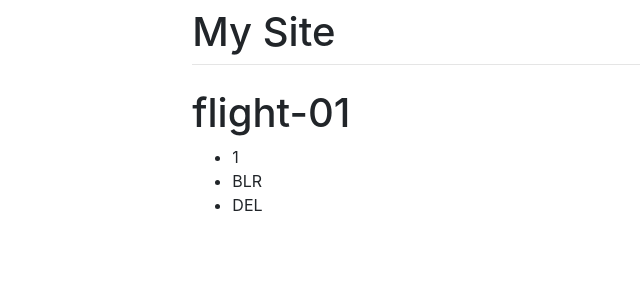
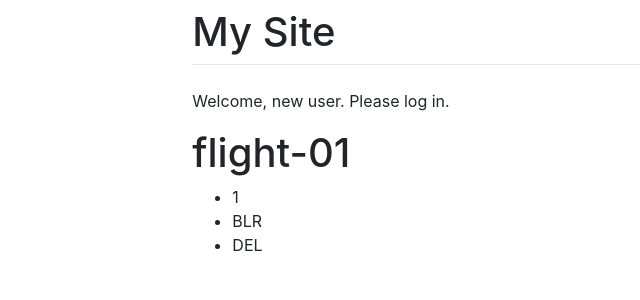
Before and after one commit to akillkumar/ravel, a Django app: page /myapp/1/ in a window 1280 px wide. Shown: the top 300 px of the page, without its empty margins (26-666 px from the left). Run offline with Django 3.2, Linux system fonts and the light colour scheme; data comes from the database, SQL or seed files in the repository; both versions use the stored data as it was after the commit; some libraries are stand-ins or nearby versions.

Commit message:
small fixes

```diff
--- a/ravel/myapp/templates/myapp/base.html
+++ b/ravel/myapp/templates/myapp/base.html
@@ -3,11 +3,19 @@
     Has components that will be used by all other pages, such as navbars, bootstrap templates etc.
     Make sure to extend other pages!
 -->
+
+{% load static %}
+
 <!doctype html>
 <html>
 <head>
 	<meta charset="utf-8">
     <meta name="viewport" content="width=device-width, initial-scale=1, shrink-to-fit=no">
+
+    <link href="https://fonts.googleapis.com/css?family=Poppins:200,300,400,500,600,700" rel="stylesheet">
+    <link href="https://fonts.googleapis.com/css?family=Abril+Fatface" rel="stylesheet">
+
+    <link rel="stylesheet" type="text/css" href="{ %static 'css/main.css'%}">
 
 	<link rel="stylesheet" href="https://stackpath.bootstrapcdn.com/bootstrap/4.3.1/css/bootstrap.min.css" integrity="sha384-ggOyR0iXCbMQv3Xipma34MD+dH/1fQ784/j6cY/iJTQUOhcWr7x9JvoRxT2MZw1T" crossorigin="anonymous">
 
@@ -19,7 +27,12 @@
 		<div class="row justify-content-center">
 			<div class="col-8">
 				<h1 class="mt-2">My Site</h1>
-                <hr class="mt-0 mb-4">
+				<hr class="mt-0 mb-4">
+				{% if user.is_authenticated %}
+					<h1>Hello, {{ user.get_username }}.</h1>
+				{% else %}
+					<p>Welcome, new user. Please log in.</p>
+				{% endif %}
                     {% block content %}
                     {% endblock %}
 			</div>
--- a/ravel/myapp/urls.py
+++ b/ravel/myapp/urls.py
@@ -4,5 +4,5 @@ from . import views
 
 urlpatterns = [
     path('', views.index, name='index'),
-    path('<int:flight_id>/', views.details, name='details')
+    path('<int:flight_id>/', views.details, name='details'),
 ]
--- a/ravel/ravel/settings.py
+++ b/ravel/ravel/settings.py
@@ -121,6 +121,10 @@ USE_TZ = True
 
 STATIC_URL = '/static/'
 
+STATICFILES_DIRS = [
+        os.path.join(BASE_DIR, 'myapp/static/'),
+]
+
 CRISPY_TEMPLATE_PACK = 'bootstrap4'
 
 LOGIN_REDIRECT_URL = '/myapp'
--- a/ravel/ravel/urls.py
+++ b/ravel/ravel/urls.py
@@ -13,6 +13,9 @@ Including another URLconf
     1. Import the include() function: from django.urls import include, path
     2. Add a URL to urlpatterns:  path('blog/', include('blog.urls'))
 """
+
+from django.conf import settings
+from django.conf.urls.static import static
 from django.contrib import admin
 from django.urls import include, path
 from register import views as v
@@ -22,4 +25,4 @@ urlpatterns = [
     path('myapp/', include('myapp.urls')),
     path('register/', v.register, name="register"),
     path('', include('django.contrib.auth.urls')),
-]
+] + static(settings.STATIC_URL, document_root=settings.STATIC_ROOT)
```
Also changed, not shown: ravel/myapp/static/myapp/main.css (added, +7 -0 lines), ravel/myapp/templates/myapp/index.html (+1 -7 lines), ravel/db.sqlite3.
